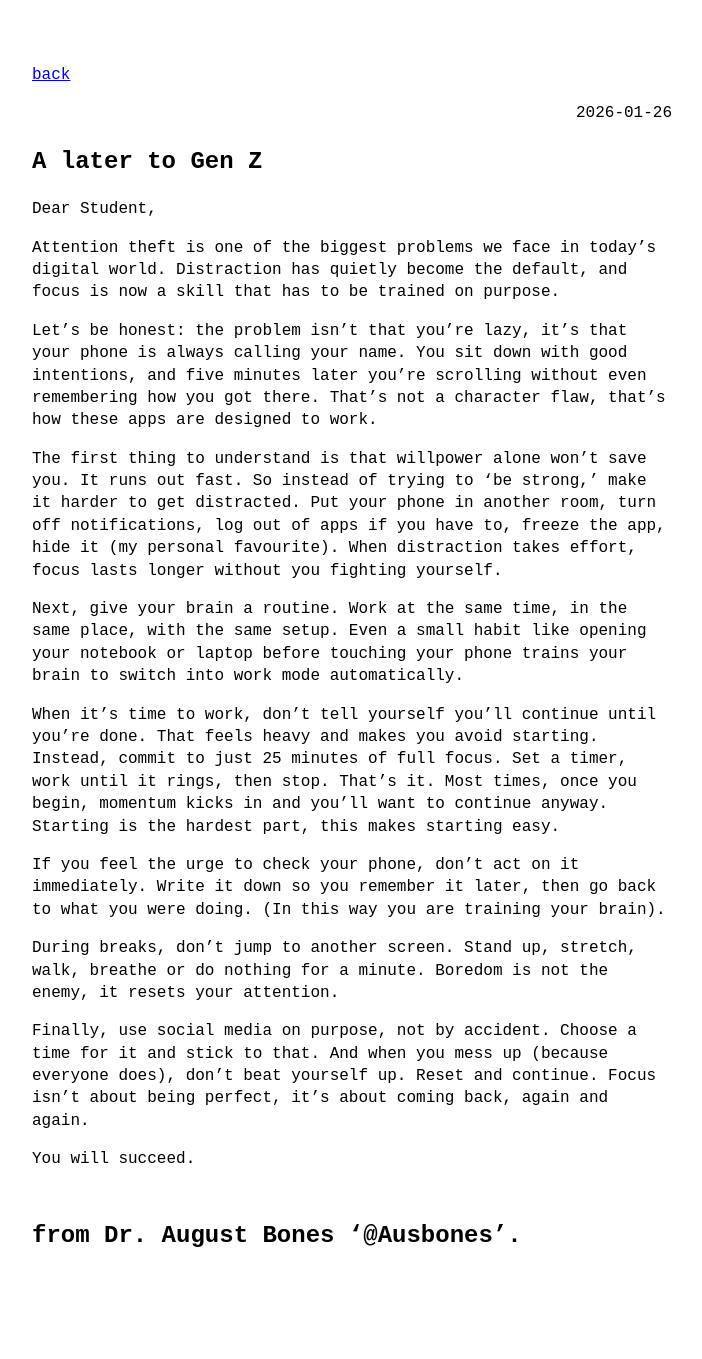
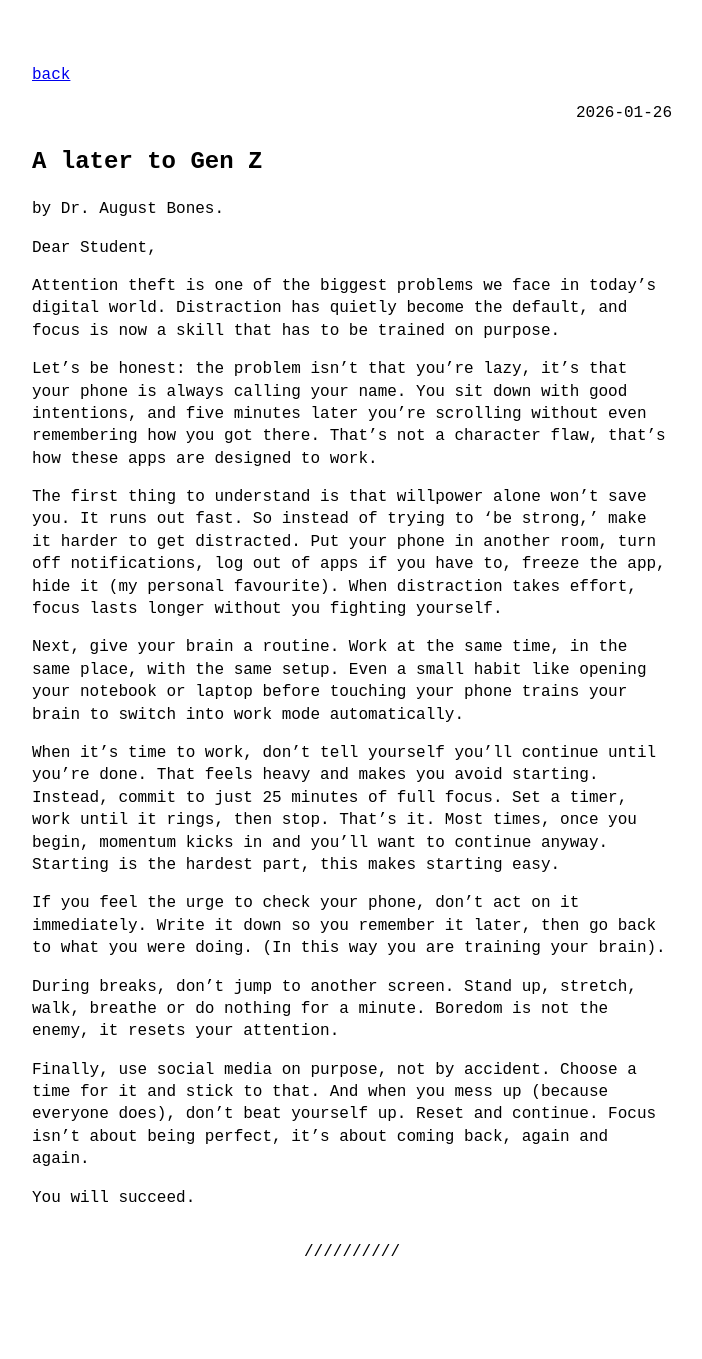
Before and after one commit to mahidulhq/mahidulhq.github.io, a Jekyll site: the page built from _posts/2026-01-26-attention.md, in a window 1280 px wide. Shown: the whole page, without its empty margins (288-990 px from the left). Built offline with Jekyll 4.4.1, drawn with Linux system fonts in a browser that asks for light colours; our own code applies the rules of GitHub Pages for plain Markdown files; before the commit the page ends 1336 px from its top, so only the background shows below that.

Commit message:
Update 2026-01-26-attention.md

```diff
--- a/_posts/2026-01-26-attention.md
+++ b/_posts/2026-01-26-attention.md
@@ -3,6 +3,8 @@ title: "A later to Gen Z"
 date: 2026-01-26 11:04:00 +0600
 categories: [writing]
 ---
+
+by Dr. August Bones.
 
 Dear Student,
 
@@ -24,5 +26,4 @@ Finally, use social media on purpose, not by accident. Choose a time for it and
 
 You will succeed.
 
-from Dr. August Bones '@Ausbones'.
 ---
```
